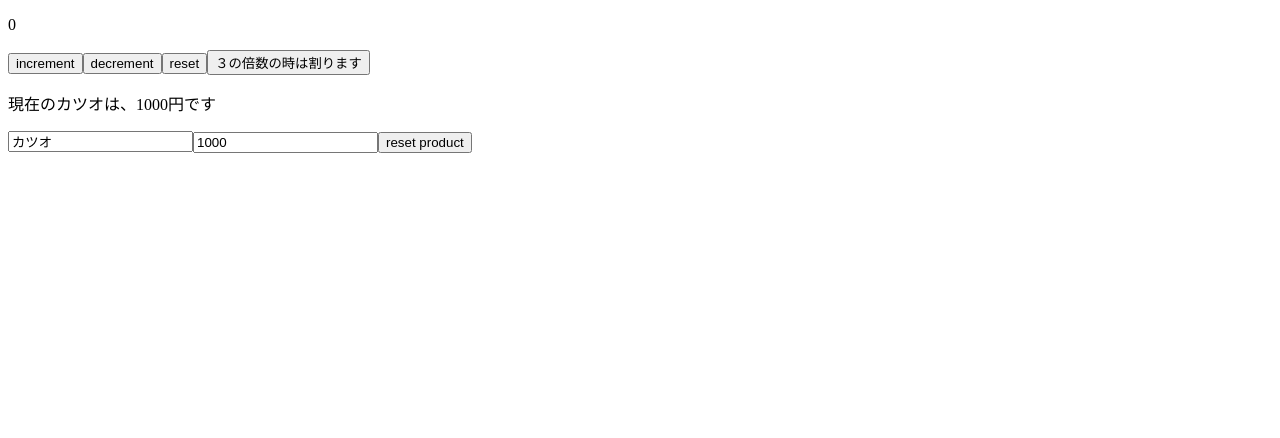
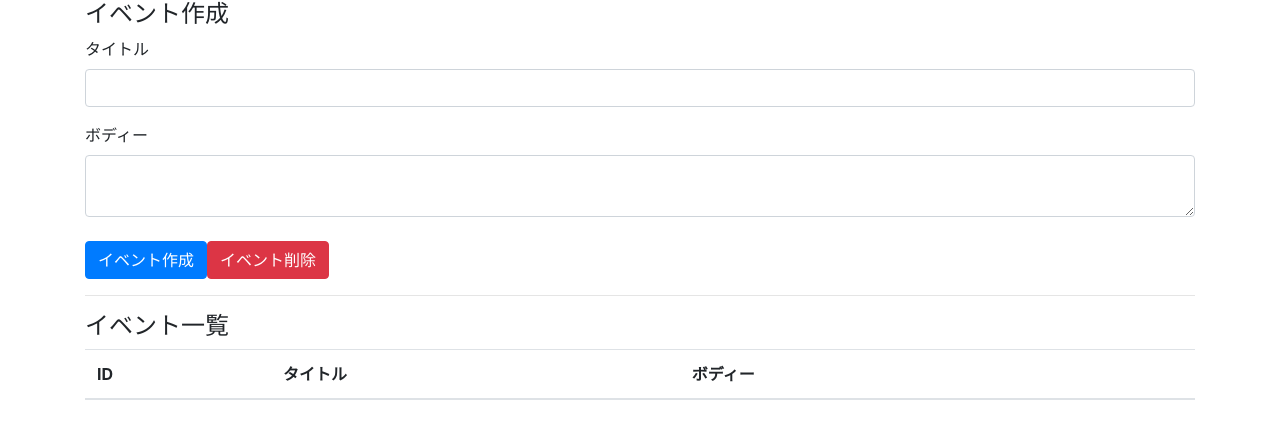
Before and after one commit to hamaa-affix/react_hooks, a React (Create React App) app: page / in a window 1280 px wide. Shown: the top 438 px of the page. Built offline with nearby package versions, Linux system fonts and the light colour scheme.

Commit message:
demo useReducer

```diff
--- a/src/App.jsx
+++ b/src/App.jsx
@@ -1,40 +1,80 @@
-import React, { useState, useEffect } from "react";
-import { CountUp } from "./CountUp";
+import React, { useState, useEffect, useReducer } from "react";
+import "bootstrap/dist/css/bootstrap.min.css";
+//import { CountUp } from "./CountUp";
+//import { Product } from "./Product";
+import { Event } from "./Event";
 import "./styles.css";
+import reducer from "./reducers/index";
 
-export const App = (props) => {
-  const [state, setState] = useState(props);
-  const { name, price } = state;
+export const App = () => {
+  const [title, setTitle] = useState("");
+  const [body, setBody] = useState("");
+  const [state, dispatch] = useReducer(reducer, []);
 
-  useEffect(() => {
-    console.log("this is only to change namePropaty");
-  }, [name]);
-
-  const chageName = (e) => {
-    setState({ ...state, name: e.target.value });
-  };
-  const restGoods = () => {
-    setState(props);
+  const addEvent = (e) => {
+    e.preventDefault();
+    dispatch({
+      type: "CREATE_EVENT",
+      title,
+      body
+    });
+    setTitle("");
+    setBody("");
+    //disopatch
+    //action = {
+    //   type: "CREATE_EVENT",
+    //   title,
+    //   body
+    // }
+    console.log("event on fire");
   };
   return (
     <>
-      <CountUp />
-      <br />
-      <p>
-        現在の{name}は、{price}円です
-      </p>
-      <input value={name} onChange={chageName} placeholder="商品名" />
-      <input
-        value={price}
-        onChange={(e) => setState({ ...state, price: e.target.value })}
-        placeholder="金額"
-      />
-      <button onClick={restGoods}>reset product</button>
+      <div className="container">
+        <h4>イベント作成</h4>
+        <div className="form-group">
+          <label htmlFor="formEventTitle">タイトル</label>
+          <input
+            className="form-control"
+            id="formEventTitle"
+            value={title}
+            onChange={(e) => setTitle(e.target.value)}
+          />
+        </div>
+
+        <div className="form-group">
+          <label htmlFor="formEventBody">ボディー</label>
+          <textarea
+            className="form-control"
+            id="formEventBody"
+            value={body}
+            onChange={(e) => setBody(e.target.value)}
+          />
+          <br />
+          <button className="btn btn-primary" onClick={addEvent}>
+            イベント作成
+          </button>
+          <button className="btn btn-danger">イベント削除</button>
+          <br />
+          <hr />
+          <h4>イベント一覧</h4>
+          <table className="table table-hover">
+            <thead>
+              <tr>
+                <th>ID</th>
+                <th>タイトル</th>
+                <th>ボディー</th>
+                <th></th>
+              </tr>
+            </thead>
+            <tbody>
+              {state.map((event, index) => (
+                <Event key={index} event={event} dispatch={dispatch} />
+              ))}
+            </tbody>
+          </table>
+        </div>
+      </div>
     </>
   );
 };
-
-App.defaultProps = {
-  name: "カツオ",
-  price: 1000
-};
--- /dev/null
+++ b/src/Event.jsx
@@ -0,0 +1,26 @@
+import React from "react";
+
+export const Event = ({ event, dispatch }) => {
+  const id = event.id;
+  const handleClickDeleteButton = (eventId) => {
+    dispatch({
+      type: "DELETE_EVENT",
+      id: id
+    });
+  };
+  return (
+    <tr>
+      <td>{event.id}</td>
+      <td>{event.title}</td>
+      <td>{event.body}</td>
+      <td>
+        <button
+          className="btn btn-danger"
+          onClick={() => handleClickDeleteButton(event.id)}
+        >
+          削除
+        </button>
+      </td>
+    </tr>
+  );
+};
--- /dev/null
+++ b/src/Product.jsx
@@ -0,0 +1,36 @@
+import React, { useState, useEffect } from "react";
+
+export const Product = (props) => {
+  const [state, setState] = useState(props);
+  const { name, price } = state;
+
+  useEffect(() => {
+    console.log("this is only to change namePropaty");
+  }, [name]);
+
+  const chageName = (e) => {
+    setState({ ...state, name: e.target.value });
+  };
+  const restGoods = () => {
+    setState(props);
+  };
+  return (
+    <>
+      <p>
+        現在の{name}は、{price}円です
+      </p>
+      <input value={name} onChange={chageName} placeholder="商品名" />
+      <input
+        value={price}
+        onChange={(e) => setState({ ...state, price: e.target.value })}
+        placeholder="金額"
+      />
+      <button onClick={restGoods}>reset product</button>
+    </>
+  );
+};
+
+Product.defaulProps = {
+  name: "",
+  price: null
+};
--- /dev/null
+++ b/src/reducers/index.js
@@ -0,0 +1,17 @@
+const events = (state = [], action) => {
+  switch (action.type) {
+    case "CREATE_EVENT":
+      const event = { title: action.title, body: action.body };
+      const length = state.length;
+      let id = length === 0 ? 1 : state[length - 1].id + 1;
+      return [...state, { id, ...event }];
+    case "DELETE_EVENT":
+      return state.filter((event) => event.id !== action.id);
+    case "DELETE_ALL_EVENTS":
+      return state;
+    default:
+      return state;
+  }
+};
+
+export default events;
```
Also changed, not shown: package.json (+11 -2 lines), 1 other file (tests, documents, lock files or other folders).
